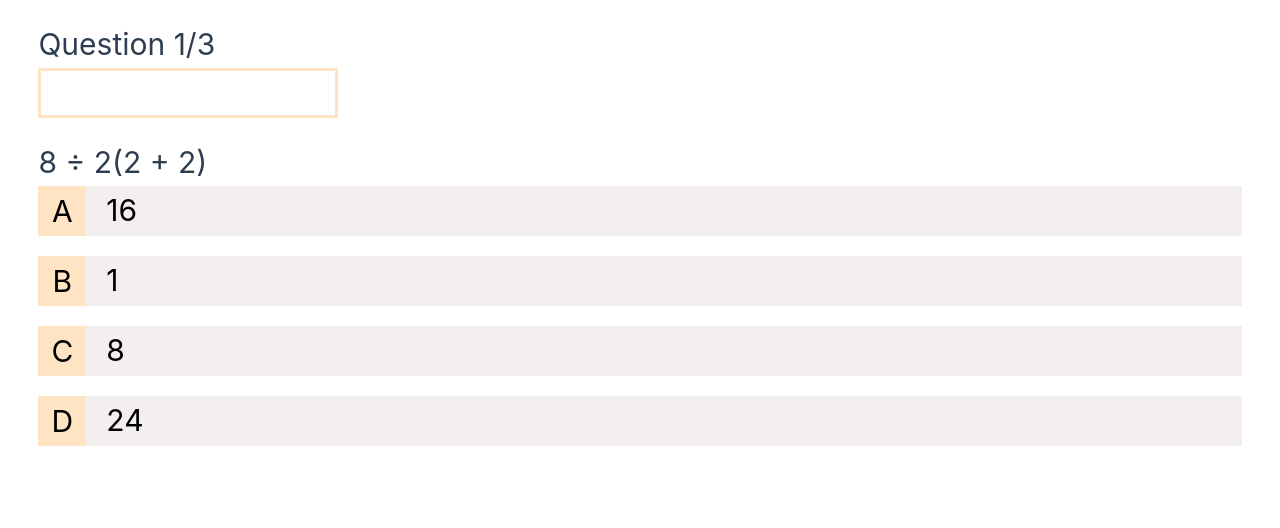
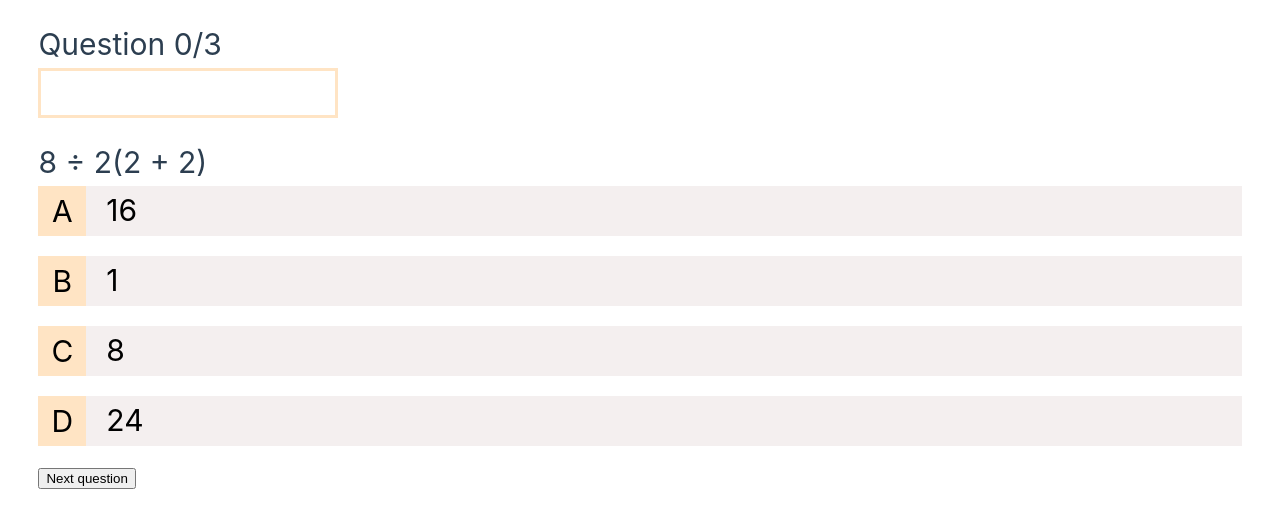
Before and after one commit to thabzzzzz/quizApp, a Vue app: page /quizes/1 in a window 1280 px wide. Shown: the top 528 px of the page. Built offline with nearby package versions, Linux system fonts and the light colour scheme.

Commit message:
Question status updates

```diff
--- a/src/views/quizePage.vue
+++ b/src/views/quizePage.vue
@@ -2,17 +2,22 @@
 import question from '../components/question.vue';
 import quizHeader from '../components/quizHeader.vue';
 import { useRoute } from 'vue-router';
-import { ref } from 'vue';
+import { ref, watch } from 'vue';
 import quizes from '../data/quizes.json';
 
+//get the quiz ID
 const route = useRoute();
 const quizID = parseInt(route.params.id);
 
+//assign current quiz to the quiz in the fetched list ie, the one from the json
 const quiz=quizes.find(q=>q.id === quizID)
 
 const currentQuestionIndex = ref(0);
-const questionStatus =`${currentQuestionIndex.value+1}/${quiz.questions.length}`
+const questionStatus =ref(`${currentQuestionIndex.value}/${quiz.questions.length}`)
 
+watch(()=>currentQuestionIndex.value, ()=>{
+    questionStatus.value = `${currentQuestionIndex.value}/${quiz.questions.length}`;
+})
 </script>
 
 <template>
@@ -25,6 +30,7 @@ const questionStatus =`${currentQuestionIndex.value+1}/${quiz.questions.length}`
         <div>
 
         </div>
+        <button @click="currentQuestionIndex++">Next question</button>
     </div>
 </template>
 
```
